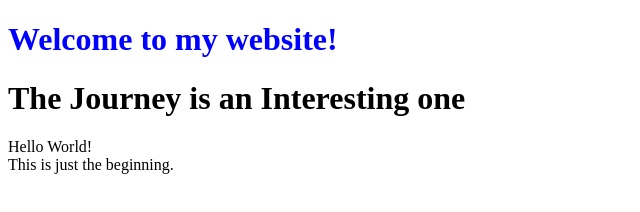
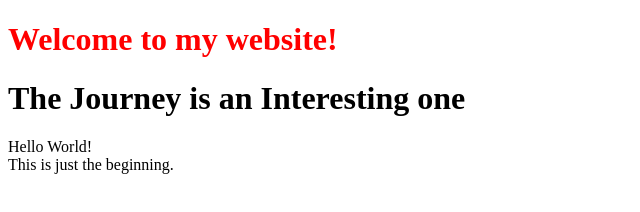
Before and after one commit to GodwinAttah/Hello, a plain HTML site: page hello.html in a window 1280 px wide. Shown: the whole page, without its empty margins (0-640 px from the left). Drawn offline with Linux system fonts and the light colour scheme.

Commit message:
Change color

```diff
--- a/hello.html
+++ b/hello.html
@@ -3,7 +3,7 @@
     <head>
         <title>title</title>
         <body>
-            <h1 style="color:blue;">Welcome to my website!</h1>
+            <h1 style="color:red;">Welcome to my website!</h1>
             <h1>The Journey is an Interesting one</h1>
             Hello World!
 
```
